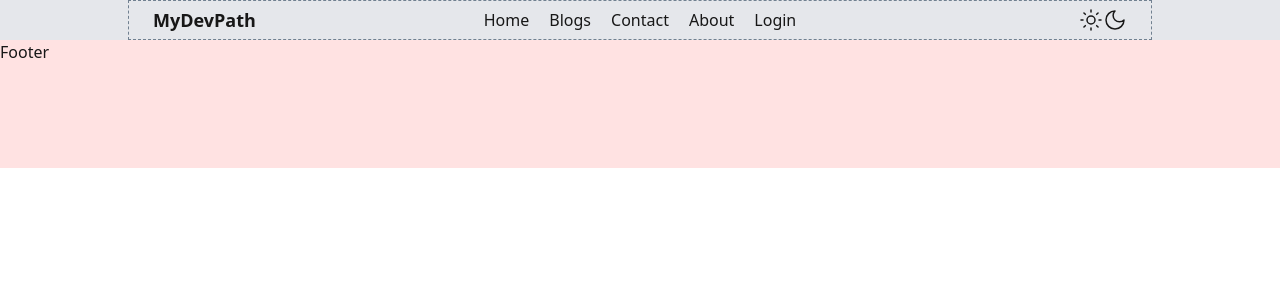
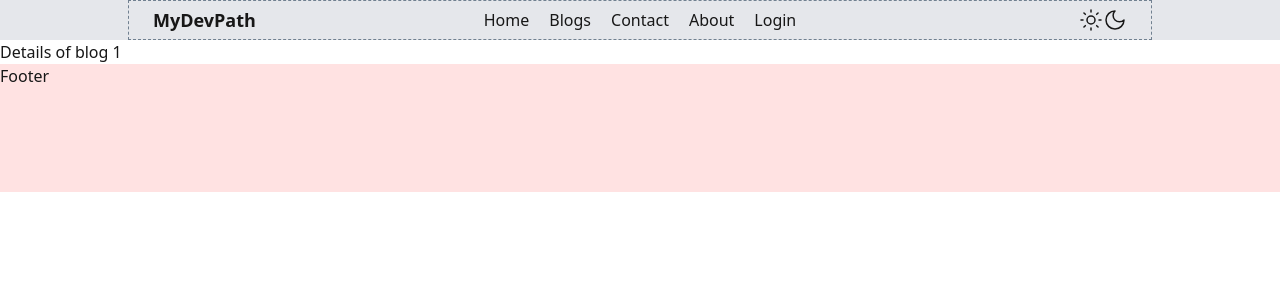
Before and after one commit to hasibulislamha01/MyDevPath, a Next.js app: page /blogs/1 in a window 1280 px wide. Shown: the top 300 px of the page. Built offline with nearby package versions, Linux system fonts and the light colour scheme.

Commit message:
dynamic blog page added

```diff
--- a/src/app/blogs/[...slug]/page.tsx
+++ b/src/app/blogs/[blogId]/page.tsx
@@ -1,9 +1,11 @@
 import React from 'react'
 
-const BlogDetailsPage = ({ blog }) => {
+const BlogDetailsPage = async ({ params }) => {
+
+
     return (
         <section>
-            <h1>{blog?.title}</h1>
+            Details of blog {params?.blogId}
         </section>
     )
 }
```
